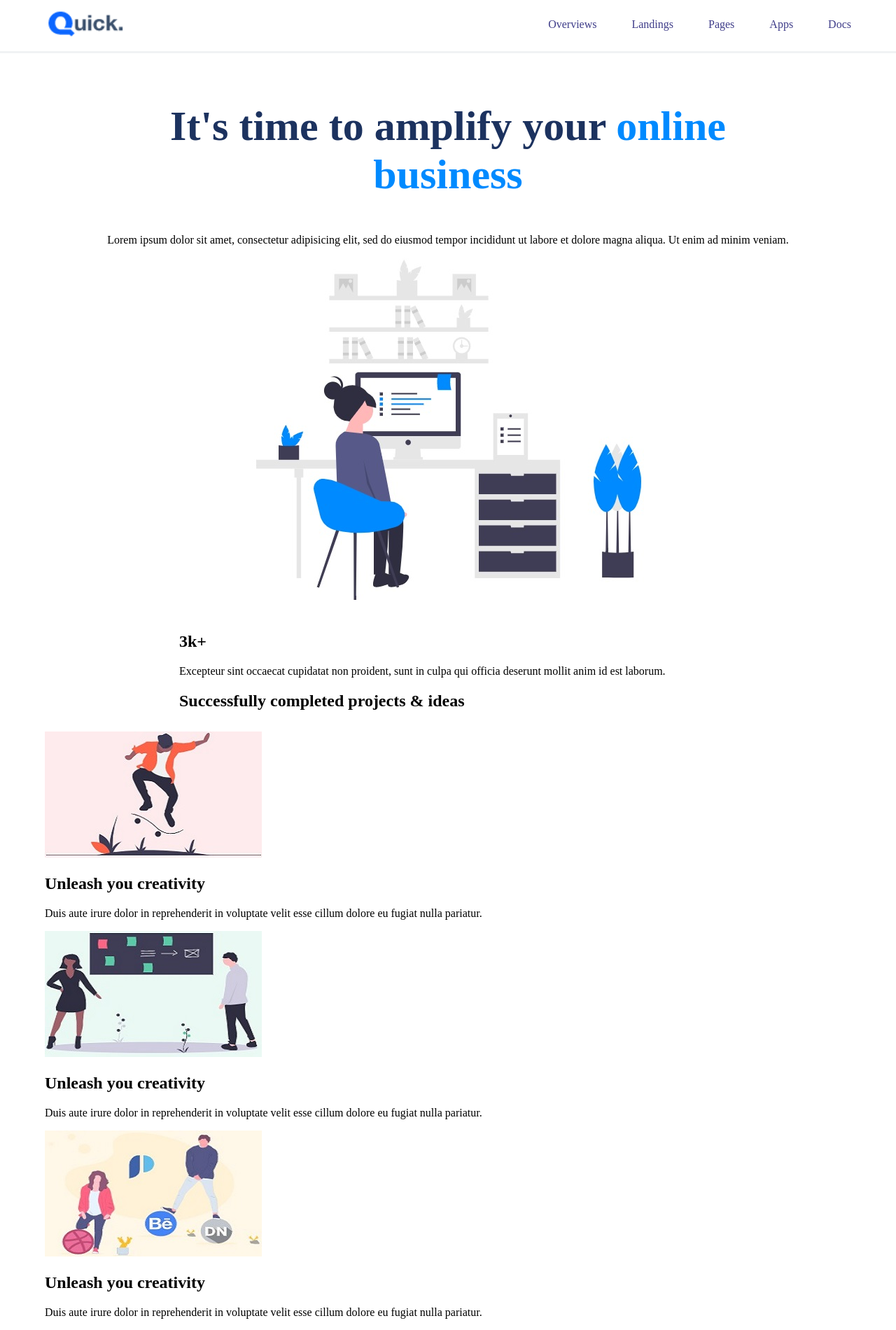
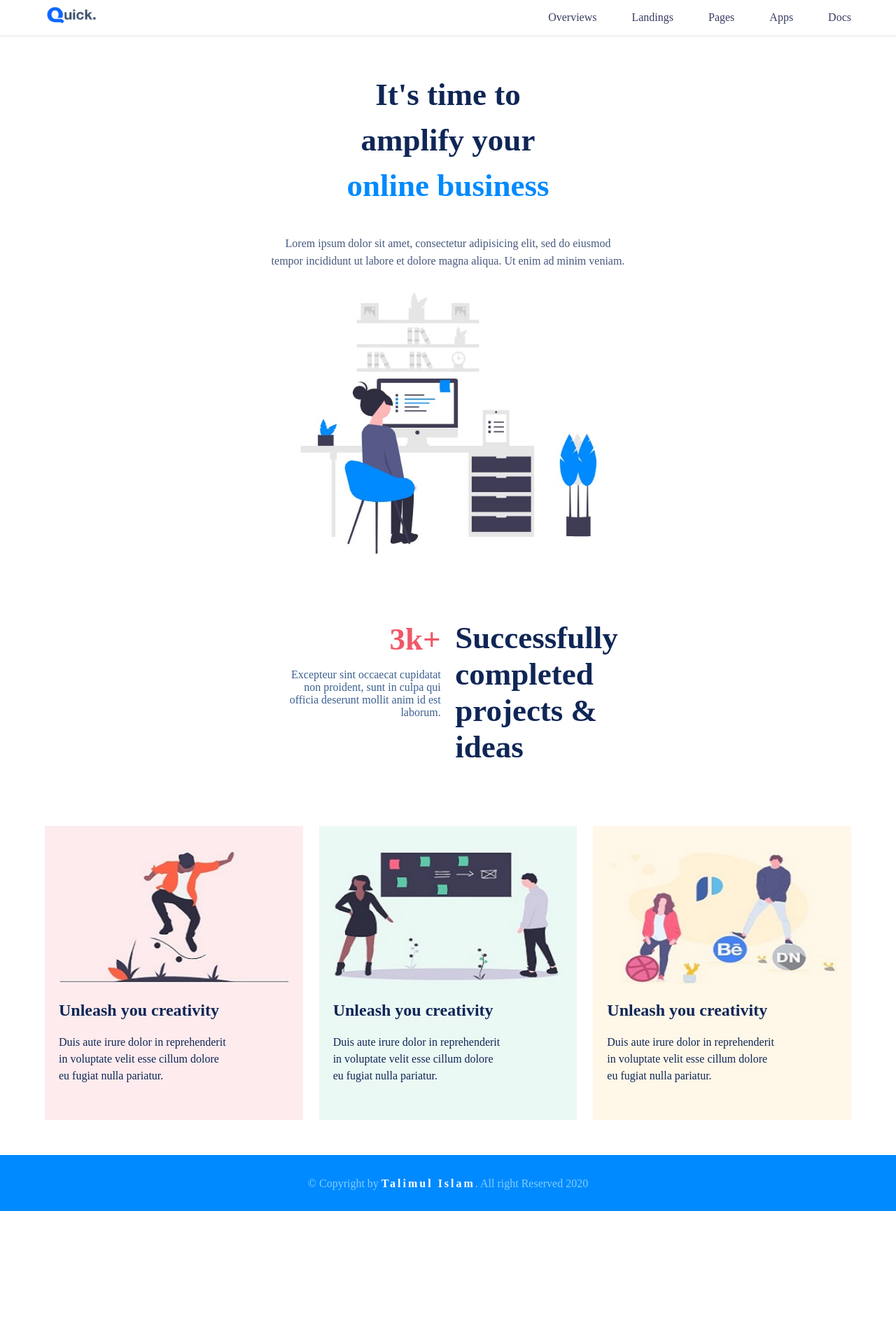
Before and after one commit to talimulislam05/quick-full-project, a plain HTML site: page index.html in a window 1280 px wide. Shown: the top 1900 px of the page at 70% size. After the commit the page ends 1732 px from the top, so only its background shows below. Drawn offline with Linux system fonts and the light colour scheme.

Commit message:
Update style.css

```diff
--- a/style.css
+++ b/style.css
@@ -1,232 +1,212 @@
-body {
-    font-family: serif;
-    margin:0px;
-    padding:0px;
-    box-sizing:border-box;
+/* common css codes  */
+body{
+    margin: 0;
 }
 
-/* Header Starts */
+/* common css codes  */
 
+
+/* header section start */
 header{
-
-     border-bottom:3px solid #f0f2f4;
-
+    border-bottom: 3px solid #f0f2f4;
 }
-
 .container{
+    width: 90%;
+    margin: 0 auto;
     overflow: hidden;
-    margin: 0px 5%;
-    padding: 10px 0px;
-
 }
 
 .logo{
-    width:10%;
+    width: 6.5%;
     float: left;
+    margin-top: 6px;
 }
 
 .logo img{
-
-    width:100%;
-
+    width: 100%;
 }
 
 .menu{
-    width:50%;
-    float:right;
+    width: 50%;
+    float: right;
 }
 
 .menu ul{
-    list-style:none;
-
-    float:right;
+    float: right;
 }
 
 .menu ul li{
-    float:left;
+    list-style: none;
+    float: left;
 
 }
 
 .menu ul li a{
-    text-decoration:none;
-    display: inline-block;
+    text-decoration: none;
     padding: 0 25px;
-    color:#3e3c89;
-    transition: .33s;
+    color: #383b62;
+    transition: .5s;
+}
+
+.menu ul li a:hover{
+    color: #008aff;
+}
+
+.menu ul li:last-child a{
+    padding-right: 0;
+}
+/* header section end  */
+
+
+/* banner section start  */
+.banner{
+    margin: 50px 0px;
+
+}
+
+.container2{
+    width: 80%;
+    margin: 0 auto;
+    text-align: center;
+}
+
+.b-h1{
+    font-size: 45px;
+    color: #0f2656;
+    padding: 0px 349px;
+    line-height: 65px;
+}
+
+.container2 span{
+    color: #008aff;
+}
+
+.b-p{
+    color: #47597d;
+    padding: 0px 255px;
+    line-height: 25px;
+}
+
+.b-img{
+    width: 42%;
+    margin: 0 auto;
+    margin-top: 30px;
+}
+
+.b-img img{
+    width: 100%;
+}
+/* banner section start  */
+
+
+/* feature section start */
+.feature{
+    overflow: hidden;
+}
+
+.f-left{
+    width: 49%;
+    float: left;
+}
+
+.f-left h2{
+    text-align: end;
+    font-size: 45px;
+    color: #f15767;
+    margin: 0px;
+    margin-top: 40px;
+}
+
+.f-left p{
+    padding-left: 270px;
+    text-align: end;
+    color: #3c6090;
+}
+
+.f-right{
+    width: 49%;
+    box-sizing: border-box;
+    float: right;
 
 
 }
 
-.menu ul li:last-child a{
-    padding-right: 0px;
+.f-right h1{
+    padding-right: 240px;
+    font-size: 45px;
+    text-align: left;
+    color: #0f2656;
+}
+/* feature section end */
+
+
+/* service section start  */
+.service{
+    margin: 50px 0px;
 }
 
-.menu ul li a:hover{
-    color:#008aff;
+.blog-1{
+    width: 32%;
+    padding: 35px 20px;
+    float: left;
+    box-sizing: border-box;
+    margin-right: 2%;
+}
+
+.blog-3{
+    margin-right: 0px;
+}
+
+.blog-img img{
+    width: 100%;
+    margin: 0 auto;
+}
+
+.s-h2{
+    color: #0f2656;
+}
+
+.s-p{
+    padding-right: 90px;
+    color: #0f2656;
+    line-height: 24px;
+}
+
+#blog-1{
+    background-color: #fdebed;
+}
+
+#blog-2{
+    background-color: #ebf9f4;
+}
+
+#blog-3{
+    background-color: #fff7e8;
+}
+/* service section end  */
+
+
+/* footer section start  */
+footer{
+    height: 80px;
+    background-color: #008aff;
+}
+
+footer p{
+    color: #82ceff;
+    padding: 32px;
+    text-align: center;
 
 }
 
-/* Header Ends */
-
-/* banner starts */
-
-.banner{
-    text-align:center;
-    padding: 20px;
+footer span{
+    color: rgb(255, 255, 255);
+    font-weight: 900;
+    letter-spacing: 3px;
 }
 
-.banner h1{
-    color:#1c325f;
-    font-size: 60px;
-    padding: 0px 180px;
+span a{
+    text-decoration: none;
+    color: hsl(0, 0%, 100%);
 }
-
-.banner span{
-    color:#008aff;
-}
-
-.banner article{
-    color:#1c325f;
-    margin-bottom: 20px;
-}
-
-
-
-
-/* banner starts */
-
-/* feature starts */
-
-.feature{
-    /* width:40%; */
-    /* text-align: center; */
-    margin:0% 20%;
-    overflow: hidden;
-    /* border:2px solid red; */
-
-}
-
-.article{
-    /* border:1px solid rgb(0, 255, 26); */
-    width:44%;
-    float:left;
-}
-
-.h1{
-     /* border:1px solid black; */
-     width:55%;
-     float:right;
-     font-size: 30px;
-     margin-left: 5px;
-     color:#1c325f;
-
-}
-
-
-
-.article h1{
-    text-align: end;
-
-}
-
-
-.article article p{
-    text-align:end;
-}
-
-.article article h1{
-    font-size: 45px;
-    margin-bottom: -15px;
-    color:tomato;
-}
-
-/* feature ends */
-
-/* service starts */
-
-.services{
-    margin:0px 10%;
-    overflow: hidden;
-    padding: 20px;
-}
-
-.box{
-    /* width:250px; */
-    height: 400px;
-
-
-
-}
-
-#box1{
-    background-color: #fdebed;
-    width:30%;
-    float: left;
-    display:inline-block;
-    margin-right: 40px;
-
-
-}
-
-#box2{
-    background-color: #ebf9f4;
-    width:30%;
-    float: left;
-    display:inline-block;
-    margin-left:20px;
-
-
-}
-
-#box3{
-    background-color: #fff7e8;
-    width:30%;
-    float: right;
-
-
-
-}
-
-.img1{
-    text-align: center;
-}
-
-.text1{
-
-    margin-left: 20px;
-    color:#0f346b;
-}
-
-
-/* service starts */
-
-
-/* footer starts */
-
-footer{
-    height:70px;
-    background-color: #008aff;
-    margin-top:50px;
-    text-align: center;
-    color: #91ccff;
-}
-footer span{
-    font-weight: 900;
-    color: white;
-    letter-spacing: 3px;
-    margin-right: -5px;
-}
-footer article{
-    padding-top: 15px;
-}
-
-
-
-
-
-
-
-
-
-
-/* footer starts */
+/* footer section end  */
```
